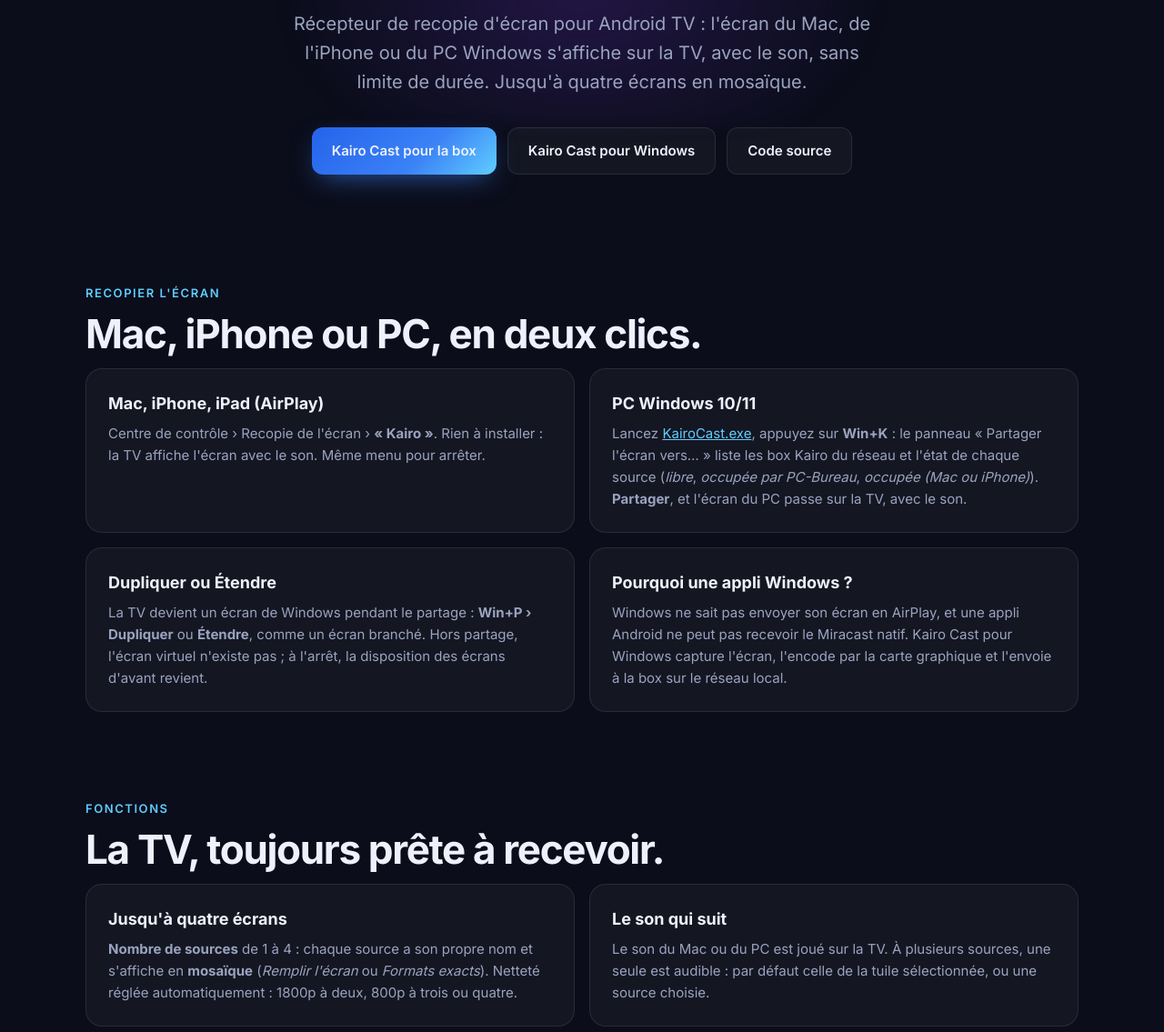
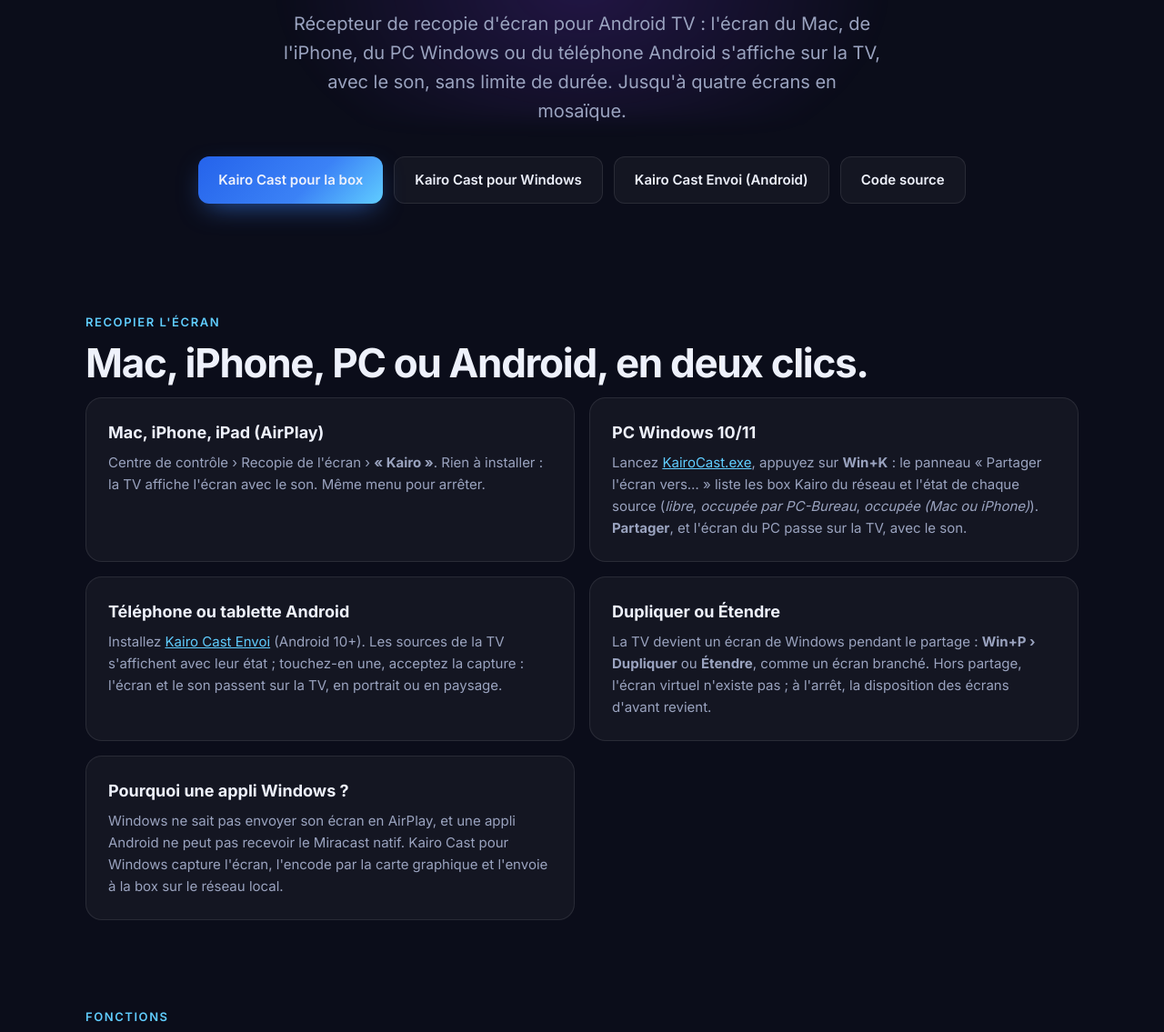
Before and after one commit to vantaflow/kairo, a plain HTML site: page docs/cast.html in a window 1280 px wide. Shown: the part 513-1648 px from the top of the page at 91% size. Drawn offline with Linux system fonts and the light colour scheme.

Commit message:
Kairo Cast : appli Kairo Cast Envoi pour téléphone Android

```diff
--- a/docs/cast.html
+++ b/docs/cast.html
@@ -3,10 +3,10 @@
 <head>
 <meta charset="utf-8">
 <meta name="viewport" content="width=device-width, initial-scale=1">
-<title>Kairo Cast — l'écran du Mac ou du PC Windows sur Android TV</title>
-<meta name="description" content="Kairo Cast : recopie d'écran du Mac (AirPlay) ou du PC Windows vers Android TV, avec le son, en 1080p, 1440p ou 4K, sans limite de durée.">
-<meta property="og:title" content="Kairo Cast — l'écran du Mac ou du PC Windows sur Android TV">
-<meta property="og:description" content="Kairo Cast : recopie d'écran du Mac (AirPlay) ou du PC Windows vers Android TV, avec le son, en 1080p, 1440p ou 4K, sans limite de durée.">
+<title>Kairo Cast — l'écran du Mac, du PC ou du téléphone Android sur la TV</title>
+<meta name="description" content="Kairo Cast : recopie d'écran du Mac (AirPlay), du PC Windows ou du téléphone Android vers Android TV, avec le son, en 1080p, 1440p ou 4K, sans limite de durée.">
+<meta property="og:title" content="Kairo Cast — l'écran du Mac, du PC ou du téléphone Android sur la TV">
+<meta property="og:description" content="Kairo Cast : recopie d'écran du Mac (AirPlay), du PC Windows ou du téléphone Android vers Android TV, avec le son, en 1080p, 1440p ou 4K, sans limite de durée.">
 <meta property="og:image" content="assets/kairo-cast.png">
 <link rel="icon" href="assets/icon.png">
 <link rel="preconnect" href="https://fonts.googleapis.com">
@@ -47,10 +47,11 @@
     <a class="crumb" href="index.html">← Retour à l'accueil de Kairo</a>
     <img class="tool-banner" src="assets/kairo-cast.png" alt="Kairo Cast">
     <h1>Kairo <span class="grad">Cast</span></h1>
-    <p class="lead">Récepteur de recopie d'écran pour Android TV : l'écran du Mac, de l'iPhone ou du PC Windows s'affiche sur la TV, avec le son, sans limite de durée. Jusqu'à quatre écrans en mosaïque.</p>
+    <p class="lead">Récepteur de recopie d'écran pour Android TV : l'écran du Mac, de l'iPhone, du PC Windows ou du téléphone Android s'affiche sur la TV, avec le son, sans limite de durée. Jusqu'à quatre écrans en mosaïque.</p>
     <div class="cta">
       <a class="btn primary" href="https://github.com/vantaflow/kairo-cast/releases/latest/download/kairo-cast.apk">Kairo Cast pour la box</a>
       <a class="btn ghost" href="https://github.com/vantaflow/kairo-cast/releases/latest/download/KairoCast.exe">Kairo Cast pour Windows</a>
+      <a class="btn ghost" href="https://github.com/vantaflow/kairo-cast/releases/latest/download/kairo-cast-envoi.apk">Kairo Cast Envoi (Android)</a>
       <a class="btn ghost" href="https://github.com/vantaflow/kairo-cast">Code source</a>
     </div>
 
@@ -60,10 +61,11 @@
 <section id="recopier">
   <div class="wrap">
     <div class="eyebrow">Recopier l'écran</div>
-    <h2>Mac, iPhone ou PC, en deux clics.</h2>
+    <h2>Mac, iPhone, PC ou Android, en deux clics.</h2>
     <div class="feats">
       <div class="card"><h3>Mac, iPhone, iPad (AirPlay)</h3><p>Centre de contrôle › Recopie de l'écran › <b>« Kairo »</b>. Rien à installer : la TV affiche l'écran avec le son. Même menu pour arrêter.</p></div>
       <div class="card"><h3>PC Windows 10/11</h3><p>Lancez <a href="https://github.com/vantaflow/kairo-cast/releases/latest/download/KairoCast.exe">KairoCast.exe</a>, appuyez sur <b>Win+K</b> : le panneau « Partager l'écran vers… » liste les box Kairo du réseau et l'état de chaque source (<i>libre</i>, <i>occupée par PC-Bureau</i>, <i>occupée (Mac ou iPhone)</i>). <b>Partager</b>, et l'écran du PC passe sur la TV, avec le son.</p></div>
+<div class="card"><h3>Téléphone ou tablette Android</h3><p>Installez <a href="https://github.com/vantaflow/kairo-cast/releases/latest/download/kairo-cast-envoi.apk">Kairo Cast Envoi</a> (Android 10+). Les sources de la TV s'affichent avec leur état ; touchez-en une, acceptez la capture : l'écran et le son passent sur la TV, en portrait ou en paysage.</p></div>
 <div class="card"><h3>Dupliquer ou Étendre</h3><p>La TV devient un écran de Windows pendant le partage : <b>Win+P › Dupliquer</b> ou <b>Étendre</b>, comme un écran branché. Hors partage, l'écran virtuel n'existe pas ; à l'arrêt, la disposition des écrans d'avant revient.</p></div>
       <div class="card"><h3>Pourquoi une appli Windows ?</h3><p>Windows ne sait pas envoyer son écran en AirPlay, et une appli Android ne peut pas recevoir le Miracast natif. Kairo Cast pour Windows capture l'écran, l'encode par la carte graphique et l'envoie à la box sur le réseau local.</p></div>
     </div>
@@ -76,7 +78,7 @@
     <h2>La TV, toujours prête à recevoir.</h2>
     <div class="feats">
       <div class="card"><h3>Jusqu'à quatre écrans</h3><p><b>Nombre de sources</b> de 1 à 4 : chaque source a son propre nom et s'affiche en <b>mosaïque</b> (<i>Remplir l'écran</i> ou <i>Formats exacts</i>). Netteté réglée automatiquement : 1800p à deux, 800p à trois ou quatre.</p></div>
-      <div class="card"><h3>Le son qui suit</h3><p>Le son du Mac ou du PC est joué sur la TV. À plusieurs sources, une seule est audible : par défaut celle de la tuile sélectionnée, ou une source choisie.</p></div>
+      <div class="card"><h3>Le son qui suit</h3><p>Le son du Mac, du PC ou du téléphone est joué sur la TV. À plusieurs sources, une seule est audible : par défaut celle de la tuile sélectionnée, ou une source choisie.</p></div>
       <div class="card"><h3>Netteté réglable</h3><p>Standard (1200p), Haute (1600p, par défaut) ou Maximale (2160p). Sur le PC : 1080p 30 ou 60 i/s, ou 1440p 30 i/s.</p></div>
       <div class="card"><h3>Affichage</h3><p>Une source seule : <b>Étirer</b>, <b>Remplir</b> ou <b>Ajuster</b>, à la touche OK de la télécommande. À plusieurs : flèches pour choisir une tuile, OK pour l'agrandir, Menu pour l'écouter.</p></div>
       <div class="card"><h3>Démarre avec la box</h3><p>Toujours prête à recevoir, sans limite de durée ni abonnement. Option <b>Ouvrir à l'allumage de la TV</b> : l'accueil de Kairo Cast s'affiche dès que la TV s'allume.</p></div>
@@ -92,6 +94,7 @@
     <div class="feats">
       <div class="card"><h3>Sur la TV ou la box</h3><p>Android TV 11 ou plus récent. <b>Downloader</b> : code <b>2534592</b>, ou le lien direct <a href="https://github.com/vantaflow/kairo-cast/releases/latest/download/kairo-cast.apk">kairo-cast.apk</a>, ou depuis Kairo (assistant ou « Nos applications »). L'ouvrir une fois : elle démarre ensuite avec la box.</p></div>
       <div class="card"><h3>Sur le PC Windows</h3><p>Windows 10 1903+ ou 11, 64 bits. Téléchargez <a href="https://github.com/vantaflow/kairo-cast/releases/latest/download/KairoCast.exe">KairoCast.exe</a> et lancez-le, rien à installer. SmartScreen : « Informations complémentaires › Exécuter quand même ». Au premier partage, autorisez l'appli sur le <b>réseau privé</b>.</p></div>
+      <div class="card"><h3>Sur le téléphone Android</h3><p>Android 10 ou plus récent. Installez <a href="https://github.com/vantaflow/kairo-cast/releases/latest/download/kairo-cast-envoi.apk">kairo-cast-envoi.apk</a> (autorisez l'installation depuis le navigateur si Android le demande). Même Wi-Fi que la TV.</p></div>
       <div class="card"><h3>Autorisation (une fois)</h3><p>Pour que la recopie s'ouvre par-dessus une autre appli : Réglages › <b>Afficher par-dessus les autres applis</b>, ou par ADB :</p><pre class="cmd">adb shell appops set com.vantaflow.kairo.cast SYSTEM_ALERT_WINDOW allow</pre></div>
       <div class="card"><h3>Box introuvable sur le PC ?</h3><p>Même réseau, réseau privé autorisé, Kairo Cast ouvert une fois sur la box ; sinon, dans la fenêtre de l'appli Windows, <b>Box introuvable ? Ajouter par adresse IP</b> (adresse affichée sur l'accueil de Kairo Cast).</p></div>
     </div>
```
